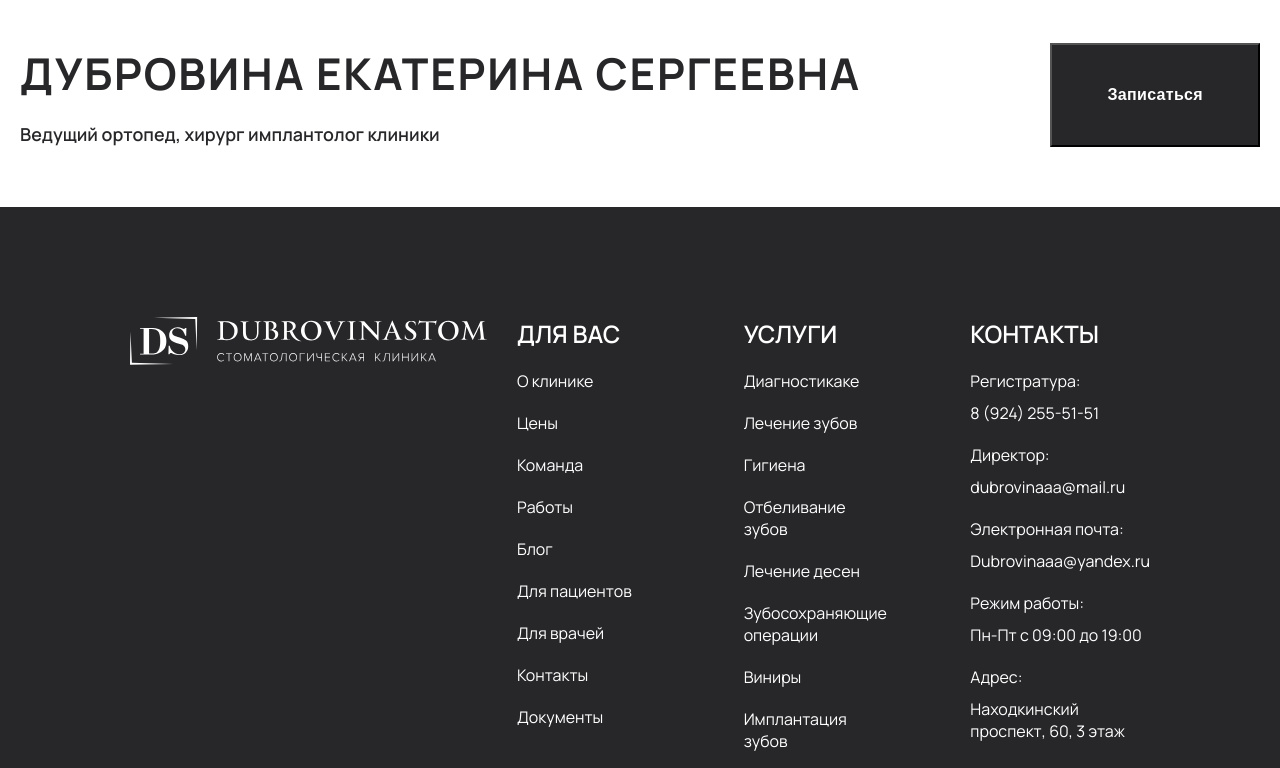
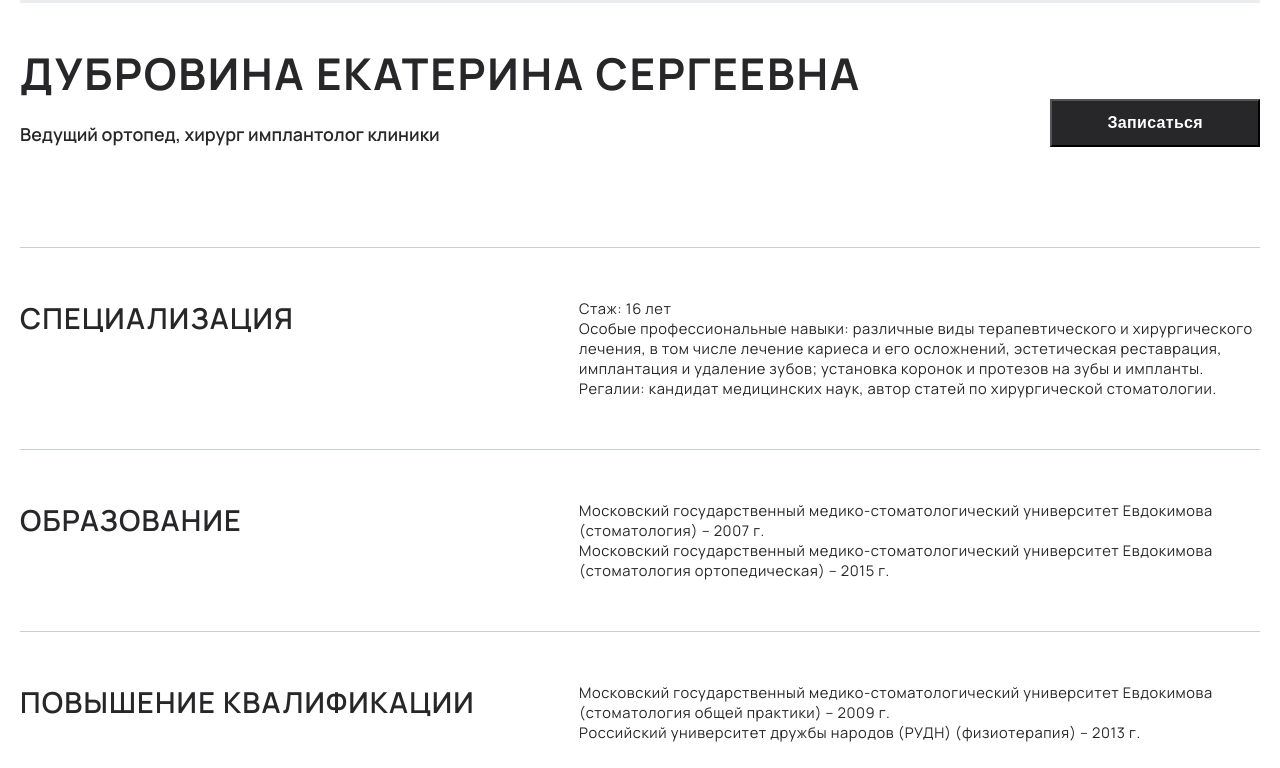
Before and after one commit to blessMe-Padre/dubrovina-client, a Next.js app: page /specialists/1 in a window 1280 px wide. Shown: the part 972-1740 px from the top of the page. Built offline with nearby package versions, Linux system fonts and the light colour scheme.

Commit message:
feat: добавляет секцию

```diff
--- a/app/(pages)/specialists/[id]/page.jsx
+++ b/app/(pages)/specialists/[id]/page.jsx
@@ -14,7 +14,6 @@
     const handleClick = () => {
         setPopupActive(true);
     }
-
 
     if (!page) {
         notFound();
@@ -46,6 +45,38 @@
                         size='medium'
                         text='Записаться'></Button>
                 </header>
+
+                <section className={styles.about}>
+                    <div className={styles.about_row}>
+                        <div className={styles.about_title}>
+                            <h2>специализация</h2>
+                        </div>
+                        <div className={styles.about_descriptions}>
+                            <p>Стаж: 16 лет</p>
+                            <p>Особые профессиональные навыки: различные виды терапевтического и хирургического лечения, в том числе лечение кариеса и его осложнений, эстетическая реставрация, имплантация и удаление зубов; установка коронок и протезов на зубы и импланты.</p>
+                            <p>Регалии: кандидат медицинских наук, автор статей по хирургической стоматологии.</p>
+                        </div>
+                    </div>
+                    <div className={styles.about_row}>
+                        <div className={styles.about_title}>
+                            <h2>Образование</h2>
+                        </div>
+                        <div className={styles.about_descriptions}>
+                            <p>Московский государственный медико-стоматологический университет Евдокимова (стоматология) – 2007 г.</p>
+                            <p>Московский государственный медико-стоматологический университет Евдокимова (стоматология ортопедическая) – 2015 г.
+                            </p>
+                        </div>
+                    </div>
+                    <div className={styles.about_row}>
+                        <div className={styles.about_title}>
+                            <h2>Повышение квалификации</h2>
+                        </div>
+                        <div className={styles.about_descriptions}>
+                            <p>Московский государственный медико-стоматологический университет Евдокимова (стоматология общей практики) – 2009 г.</p>
+                            <p>Российский университет дружбы народов (РУДН) (физиотерапия) – 2013 г.</p>
+                        </div>
+                    </div>
+                </section>
             </div>
 
             <Popup active={popupActive} setActive={setPopupActive} />
--- a/app/(pages)/specialists/[id]/style.module.scss
+++ b/app/(pages)/specialists/[id]/style.module.scss
@@ -1,16 +1,33 @@
 @import '@/app/mixins';
+
+.image_wrapper {
+    background-color: var(--gray_light);
+    margin-bottom: 40px;
+}
 
 .image_wrapper img {
     width: 100%;
     height: 100%;
     object-fit: cover;
-    margin-bottom: 40px;
 }
 
 .header {
     display: flex;
+    align-items: flex-end;
     justify-content: space-between;
     gap: 20px;
+    margin-bottom: 100px;
+
+    @media (max-width: 560px) {
+        margin-bottom: 50px;
+        flex-direction: column;
+
+        button {
+            width: 100%;
+            max-width: 100%;
+            justify-content: center;
+        }
+    }
 }
 
 .title {
@@ -29,3 +46,45 @@
     color: var(--text-black);
     @include adaptiv-value("font-size", 24, 13);
 }
+
+.about_row {
+    display: flex;
+    justify-content: space-between;
+    gap: 20px;
+
+    @include adaptiv-value("padding-top", 70, 35);
+    @include adaptiv-value("padding-bottom", 70, 35);
+
+    border-top: 1px solid #c8ced7;
+
+    @media (max-width: 560px) {
+        flex-direction: column;
+    }
+}
+
+.about_title {
+    h2 {
+        font-weight: 600;
+        @include adaptiv-value("font-size", 40, 20);
+        letter-spacing: 0.04em;
+        text-transform: uppercase;
+        color: var(--text-black);
+    }
+}
+
+.about_descriptions {
+    font-weight: 400;
+    @include adaptiv-value("font-size", 18, 12);
+    letter-spacing: 0.04em;
+    color: var(--text-black);
+
+    max-width: 681px;
+
+    @media (max-width: 990px) {
+        max-width: 360px;
+    }
+
+    @media (max-width: 560px) {
+        max-width: 100%;
+    }
+}
--- a/app/components/Button/Button.jsx
+++ b/app/components/Button/Button.jsx
@@ -5,7 +5,7 @@
     case "small":
       return (
         <button
-                className={`${styles.button} ${styles.small} ${color === 'black' ? styles.black_bg : styles.white_bg}`}
+          className={`button ${styles.button} ${styles.small} ${color === 'black' ? styles.black_bg : styles.white_bg}`}
           onClick={handleClick}
           data-text={text}
         >
@@ -17,7 +17,7 @@
     case "medium":
       return (
         <button
-                className={`${styles.button} ${styles.medium} ${color === 'black' ? styles.black_bg : styles.white_bg}`}
+          className={`button ${styles.button} ${styles.medium} ${color === 'black' ? styles.black_bg : styles.white_bg}`}
           onClick={handleClick}
           data-text={text}
         >
@@ -29,7 +29,7 @@
     case "large":
       return (
         <button
-                 className={`${styles.button} ${styles.large} ${color === 'black' ? styles.black_bg : styles.white_bg}`}
+          className={`button ${styles.button} ${styles.large} ${color === 'black' ? styles.black_bg : styles.white_bg}`}
           onClick={handleClick}
           data-text={text}
         >
@@ -41,7 +41,7 @@
     default:
       return (
         <button
-                className={`${styles.button} ${color === 'black' ? styles.black_bg : styles.white_bg}`}
+          className={`button ${styles.button} ${color === 'black' ? styles.black_bg : styles.white_bg}`}
           onClick={handleClick}
           data-text={text}
         >
```
Lines whose indentation alone changed are shown as unchanged.
